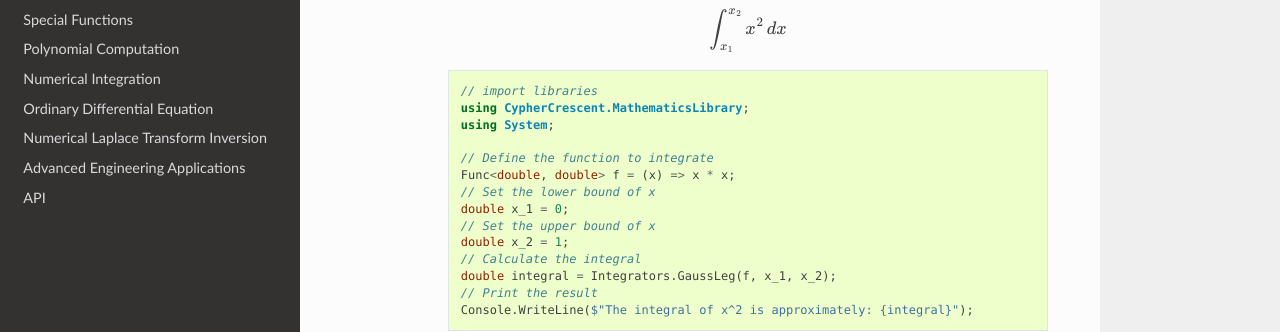
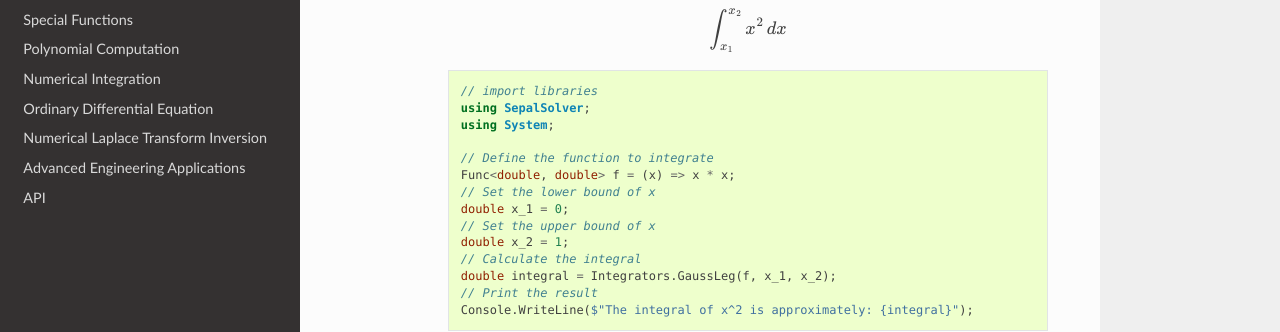
Before and after one commit to cyphercrescent/sepalsolver-doc, a Sphinx documentation site: the page built from docs/source/Integrators.rst, in a window 1280 px wide and 1400 px high, scrolled down 720 px. Shown: the part 159-491 px from the top of the window. Built offline with Sphinx 7.4.7 and the Read the Docs theme 3.1.0, drawn with Linux system fonts in a browser that asks for light colours; some of the changed text lies outside the part shown.

Commit message:
changed to SepalSolver

```diff
--- a/docs/source/Integrators.rst
+++ b/docs/source/Integrators.rst
@@ -31,7 +31,7 @@ Integrators::
           .. code-block:: CSharp
 
              // import libraries
-             using CypherCrescent.MathematicsLibrary;
+             using SepalSolver;
              using System;
 
              // Define the function to integrate
@@ -82,7 +82,7 @@ Integrators::
           .. code-block:: CSharp
 
              // import libraries
-             using CypherCrescent.MathematicsLibrary;
+             using SepalSolver;
              using System;
 
              // Define the function to integrate
@@ -137,7 +137,7 @@ Integrators::
           .. code-block:: CSharp
 
              // import libraries
-             using CypherCrescent.MathematicsLibrary;
+             using SepalSolver;
              using System;
 
              // Define the function to integrate
@@ -193,7 +193,7 @@ Integrators::
           .. code-block:: CSharp
 
              // import libraries
-             using CypherCrescent.MathematicsLibrary;
+             using SepalSolver;
              using System;
 
              // Define the function to integrate
@@ -249,7 +249,7 @@ Integrators::
           .. code-block:: CSharp
 
              // import libraries
-             using CypherCrescent.MathematicsLibrary;
+             using SepalSolver;
              using static System.Math
              using System;
 
@@ -309,7 +309,7 @@ Integrators::
           .. code-block:: CSharp
 
              // import libraries
-             using CypherCrescent.MathematicsLibrary;
+             using SepalSolver;
              using System;
 
              // Define the function to integrate
@@ -370,7 +370,7 @@ Integrators::
           .. code-block:: CSharp
 
              // import libraries
-             using CypherCrescent.MathematicsLibrary;
+             using SepalSolver;
              using System;
 
              // Define the function to integrate
@@ -432,7 +432,7 @@ Integrators::
           .. code-block:: CSharp
 
              // import libraries
-             using CypherCrescent.MathematicsLibrary;
+             using SepalSolver;
              using System;
 
              // Define the function to integrate
@@ -494,7 +494,7 @@ Integrators::
           .. code-block:: CSharp
 
              // import libraries
-             using CypherCrescent.MathematicsLibrary;
+             using SepalSolver;
              using static System.Math
              using System;
 
@@ -559,7 +559,7 @@ Integrators::
           .. code-block:: CSharp
 
              // import libraries
-             using CypherCrescent.MathematicsLibrary;
+             using SepalSolver;
              using System;
 
              // Define the function to integrate
@@ -621,7 +621,7 @@ Integrators::
           .. code-block:: CSharp
 
              // import libraries
-             using CypherCrescent.MathematicsLibrary;
+             using SepalSolver;
              using System;
 
              // Define the function to integrate
@@ -684,7 +684,7 @@ Integrators::
           .. code-block:: CSharp
 
              // import libraries
-             using CypherCrescent.MathematicsLibrary;
+             using SepalSolver;
              using System;
 
              // Define the function to integrate
@@ -747,7 +747,7 @@ Integrators::
           .. code-block:: CSharp
 
              // import libraries
-             using CypherCrescent.MathematicsLibrary;
+             using SepalSolver;
              using static System.Math
              using System;
 
@@ -812,7 +812,7 @@ Integrators::
           .. code-block:: CSharp
 
              // import libraries
-             using CypherCrescent.MathematicsLibrary;
+             using SepalSolver;
              using System;
 
              // Define the function to integrate
@@ -874,7 +874,7 @@ Integrators::
           .. code-block:: CSharp
 
              // import libraries
-             using CypherCrescent.MathematicsLibrary;
+             using SepalSolver;
              using System;
 
              // Define the function to integrate
@@ -937,7 +937,7 @@ Integrators::
           .. code-block:: CSharp
 
              // import libraries
-             using CypherCrescent.MathematicsLibrary;
+             using SepalSolver;
              using System;
 
              // Define the function to integrate
@@ -1001,7 +1001,7 @@ Integrators::
           .. code-block:: CSharp
 
              // import libraries
-             using CypherCrescent.MathematicsLibrary;
+             using SepalSolver;
              using stati System.Math;
              using System;
 
@@ -1067,7 +1067,7 @@ Integrators::
           .. code-block:: CSharp
 
              // import libraries
-             using CypherCrescent.MathematicsLibrary;
+             using SepalSolver;
              using System;
 
              // Define the function to integrate
@@ -1131,7 +1131,7 @@ Integrators::
           .. code-block:: CSharp
 
              // import libraries
-             using CypherCrescent.MathematicsLibrary;
+             using SepalSolver;
              using System;
 
              // Define the function to integrate
@@ -1196,7 +1196,7 @@ Integrators::
           .. code-block:: CSharp
 
              // import libraries
-             using CypherCrescent.MathematicsLibrary;
+             using SepalSolver;
              using System;
 
              // Define the function to integrate
@@ -1261,7 +1261,7 @@ Integrators::
           .. code-block:: CSharp
 
              // import libraries
-             using CypherCrescent.MathematicsLibrary;
+             using SepalSolver;
              using static System.Math;
              using System;
 
--- a/docs/source/Linear_Algebra.rst
+++ b/docs/source/Linear_Algebra.rst
@@ -37,8 +37,8 @@ In the standard matrix multiplication, multiplying two (2 \times 2) matrices req
    // import libraries
    using System;
    using System.Collections.Generic;
-   using CypherCrescent.MathematicsLibrary;
-   using static CypherCrescent.MathematicsLibrary.Math;
+   using SepalSolver;
+   using static SepalSolver.Math;
 
    static Matrix Strass(Matrix A, Matrix B)
    {
```
Also changed, not shown: docs/source/Advanced_Engineering_Applications.rst (+16 -16 lines), docs/source/Ordinary_Differential_Equation.rst (+4 -4 lines), docs/source/Special_Function.rst (+14 -14 lines), 9 other files.
